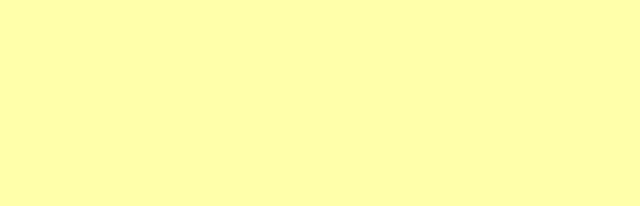
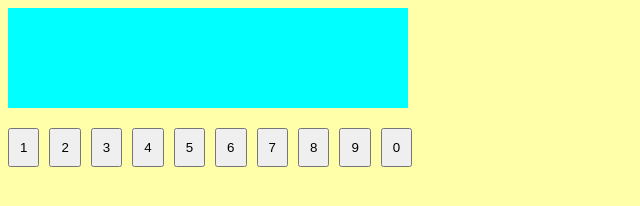
Before and after one commit to WebTerminator/calculator, a website: page index.html in a window 1280 px wide. Shown: the whole page, without its empty margins (0-640 px from the left). Drawn offline with Linux system fonts and the light colour scheme.

Commit message:
initial functionality

```diff
--- a/calculator.css
+++ b/calculator.css
@@ -1,3 +1,20 @@
 body {
   background-color: #ffa;
 }
+
+.screen {
+  background-color: aqua;
+  height: 100px;
+  width: 400px;
+  margin-bottom: 20px;
+}
+
+.numbers {
+  display: flex;
+}
+
+.numbers button {
+  padding: 10px;
+  margin-right: 10px;
+  cursor: pointer;
+}
--- a/calculator.js
+++ b/calculator.js
@@ -1 +1,25 @@
-console.log("hello");
+// class Calculator {
+//   render() {
+//     // render HTML
+//   }
+// }
+
+// const calculator = new Calculator();
+// calculator.render();
+
+const initCalculator = () => {
+  let currentSequence = [];
+  let buttons = document.querySelectorAll("button");
+
+  buttons.forEach((button) =>
+    button.addEventListener("click", (e) => {
+      currentSequence.push(e.target.innerHTML);
+
+      const itemNode = document.createElement("span");
+      itemNode.textContent = e.target.innerHTML;
+      document.getElementById("screen").appendChild(itemNode);
+    })
+  );
+};
+
+document.addEventListener("DOMContentLoaded", initCalculator);
--- a/index.html
+++ b/index.html
@@ -8,5 +8,14 @@
     <title>Document</title>
     <script src="calculator.js"></script>
   </head>
-  <body></body>
+  <body>
+    <div class="calculator">
+      <div id="screen" class="screen"></div>
+      <div class="numbers">
+        <button>1</button><button>2</button><button>3</button><button>4</button
+        ><button>5</button><button>6</button><button>7</button><button>8</button
+        ><button>9</button><button>0</button>
+      </div>
+    </div>
+  </body>
 </html>
```
